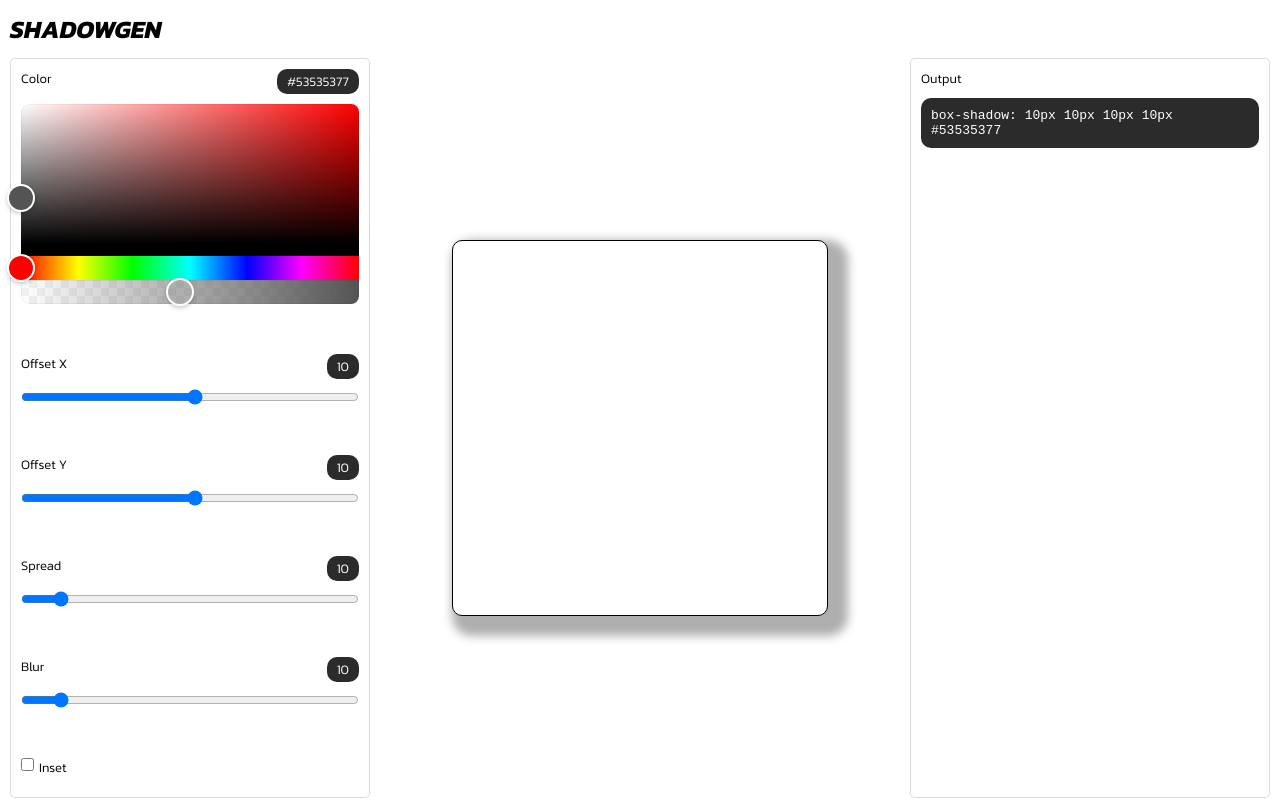
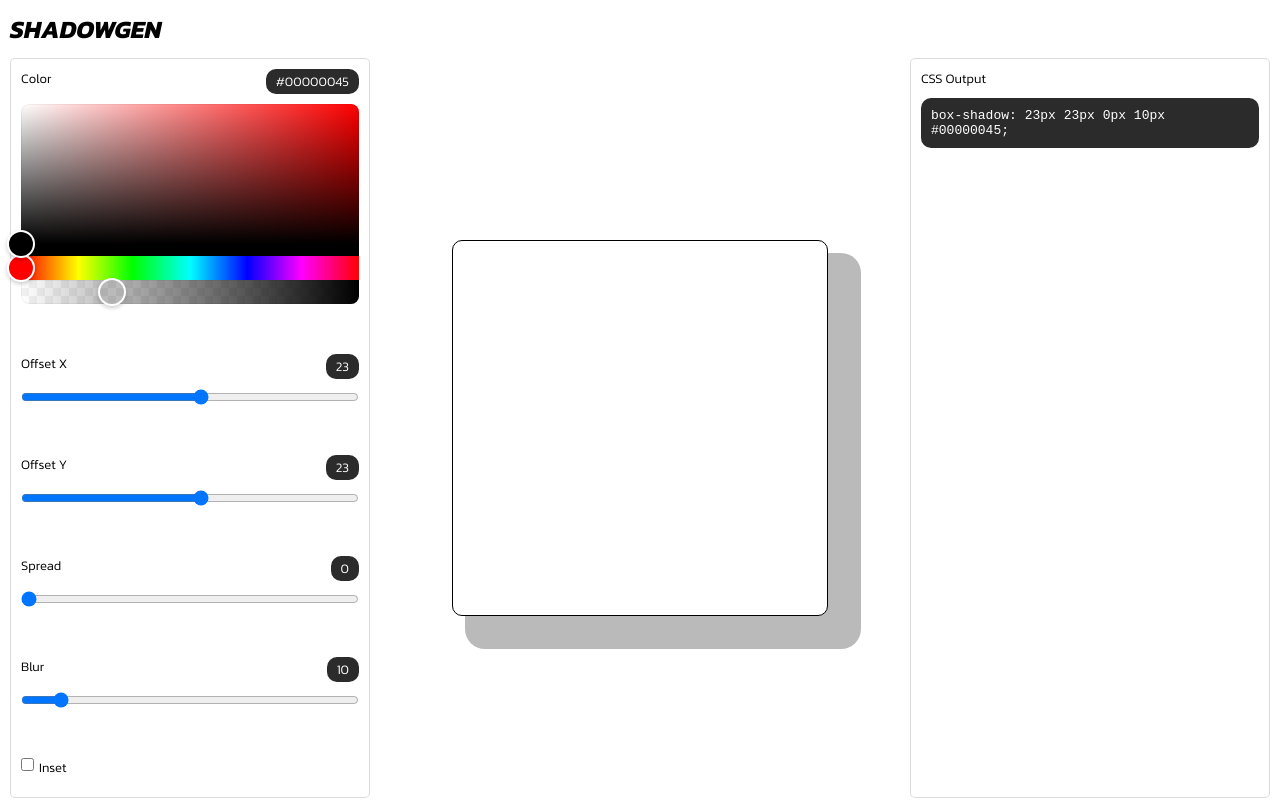
Before and after one commit to daviduzondu/Shadowgen, a React (Vite) app: page / in a window 1280 px wide. Built offline with nearby package versions, Linux system fonts and the light colour scheme.

Commit message:
Made a few changes'

```diff
--- a/src/App.css
+++ b/src/App.css
@@ -27,6 +27,7 @@ body {
 .controlPane {
   padding: 10px;
   background-color: rgb(255 255 255 /15%);
+  backdrop-filter: blur(12px);
   border: solid 0.2px rgba(48, 48, 48, 0.17);
   border-radius: 5px;
   font-weight: 300;
@@ -39,14 +40,15 @@ body {
   justify-content: space-between;
 }
 
-.control .react-colorful {
+.paneChild .react-colorful {
   width: 100%;
 }
 
-.control:not([class*="checkbox"]) {
+.paneChild:not([class*="checkbox"]) {
   display: flex;
   flex-direction: column;
   width: 100%;
+
 }
 
 .codeOutput {
@@ -72,7 +74,7 @@ label[for="Inset"] {
   margin-left: 5px;
 }
 
-.control[class*="checkbox"] {
+.paneChild[class*="checkbox"] {
   display: flex;
   align-items: flex-start;
   justify-content: flex-end;
@@ -91,12 +93,6 @@ label[for="Inset"] {
   display: flex;
   justify-content: space-between;
 }
-
-.react-colorful {
-  width: 100px;
-  height: 10px;
-}
-
 .labelText {
   display: flex;
 }
--- a/src/components/CodeOutput.jsx
+++ b/src/components/CodeOutput.jsx
@@ -1,10 +1,22 @@
 import React from 'react'
 
-function CodeOutput({ children }) {
+function CodeOutput({ shadow }) {
     return (
-        <div className='codeOutput'>
-        {children}
-    </div>
+        <div className='paneChild'>
+            <div className='label'>
+                <span>CSS Output</span>
+            </div>
+            <div className='codeOutput'>
+                box-shadow: {
+                    shadow.map((element) => {
+                        if (typeof element === 'number') {
+                            return element + "px";
+                        }
+                        return `${element}`;
+                    }).join(" ")
+                };
+            </div>
+        </div>
     )
 }
 
--- a/src/components/Container.jsx
+++ b/src/components/Container.jsx
@@ -2,39 +2,22 @@ import React, { useState } from 'react'
 import Control from './Control'
 import CodeOutput from './CodeOutput'
 function Container() {
-    const [boxShadow, setBoxShadow] = useState([10, 10, 10, 10, " ", "#53535377"])
+    const [boxShadow, setBoxShadow] = useState([23, 23, 0, 10, " ", "#00000045"])
 
     function onChangeHandler(e, index) {
-        if (index === 5) {
-            setBoxShadow(boxShadow.map((c, i) => {
-                if (i === index) {
-                    return e;
-                } else {
-                    return c;
-                }
-            }))
-        } else if (index === 4) {
-            setBoxShadow(boxShadow.map((c, i) => {
-                if (i === index) {
-                    if (e.target.checked) {
-                        return 'inset';
-                    } else {
-                        return '';
-                    }
-                } else {
-                    return c;
-                }
-            }))
-        } else {
-            setBoxShadow(boxShadow.map((c, i) => {
-                if (i === index) {
-                    return +e.target.value;
-                } else {
-                    return c;
-                }
-            }))
+        switch (index) {
+            case 5:
+                setBoxShadow(boxShadow.map((c, i) => i === index ? e : c));
+                break;
+            case 4:
+                setBoxShadow(boxShadow.map((c, i) => i === index ? e.target.checked ? 'inset' : '' : c));
+                break;
+            default:
+                setBoxShadow(boxShadow.map((c, i) => i === index ? +e.target.value : c));
+                break;
         }
     }
+
 
     const shadowArrayToString =
         (element) => {
@@ -42,8 +25,7 @@ function Container() {
                 return element + "px";
             }
             return element;
-        }
-
+    }
 
 
     return (
@@ -65,18 +47,7 @@ function Container() {
                     }}></div>
             </div>
             <div className='controlPane'>
-                <Control label="Output" />
-                <CodeOutput>
-                    box-shadow: {
-                    boxShadow.map((element) => {
-                        if (typeof element === 'number') {
-                            return element + "px";
-                        }
-                        return `${element}`;
-                    }).join(" ")
-                }
-                </CodeOutput>
-
+                <CodeOutput shadow={boxShadow} />
             </div>
         </>
     )
--- a/src/components/Control.jsx
+++ b/src/components/Control.jsx
@@ -1,19 +1,19 @@
-import React, { useState } from 'react'
+import React from 'react'
 import { HexAlphaColorPicker, HexColorInput } from 'react-colorful'
 
 function Control({ label, type, onChangeHandler, value }) {
     return (
-        <div className={`control ${type}`}>
+        <div className={`paneChild ${type}`}>
             <div className='label'>
                 <label htmlFor={label}>{label}</label>
-                {((type && type !== "checkbox")
-                || (typeof value === 'number'))
-                && <span className='value'>{value}</span>}
+                {label !== "Inset"
+                    &&
+                    <span className='value'>{value}</span>}
             </div>
             {
                 type === 'color' ? <HexAlphaColorPicker color={value} onChange={onChangeHandler} />
                     :
-                    (type && <input type={type} name={label} value={value} min={(label === 'Spread' || label === "Blur") ? 0 : -350} max={(label === 'Spread' || label === "Blur") ? 100 : 350} onChange={onChangeHandler} />)
+                    <input type={type} name={label} value={value} min={(label === 'Spread' || label === "Blur") ? 0 : -350} max={(label === 'Spread' || label === "Blur") ? 100 : 350} onChange={onChangeHandler} />
             }
         </div>
     )
```
